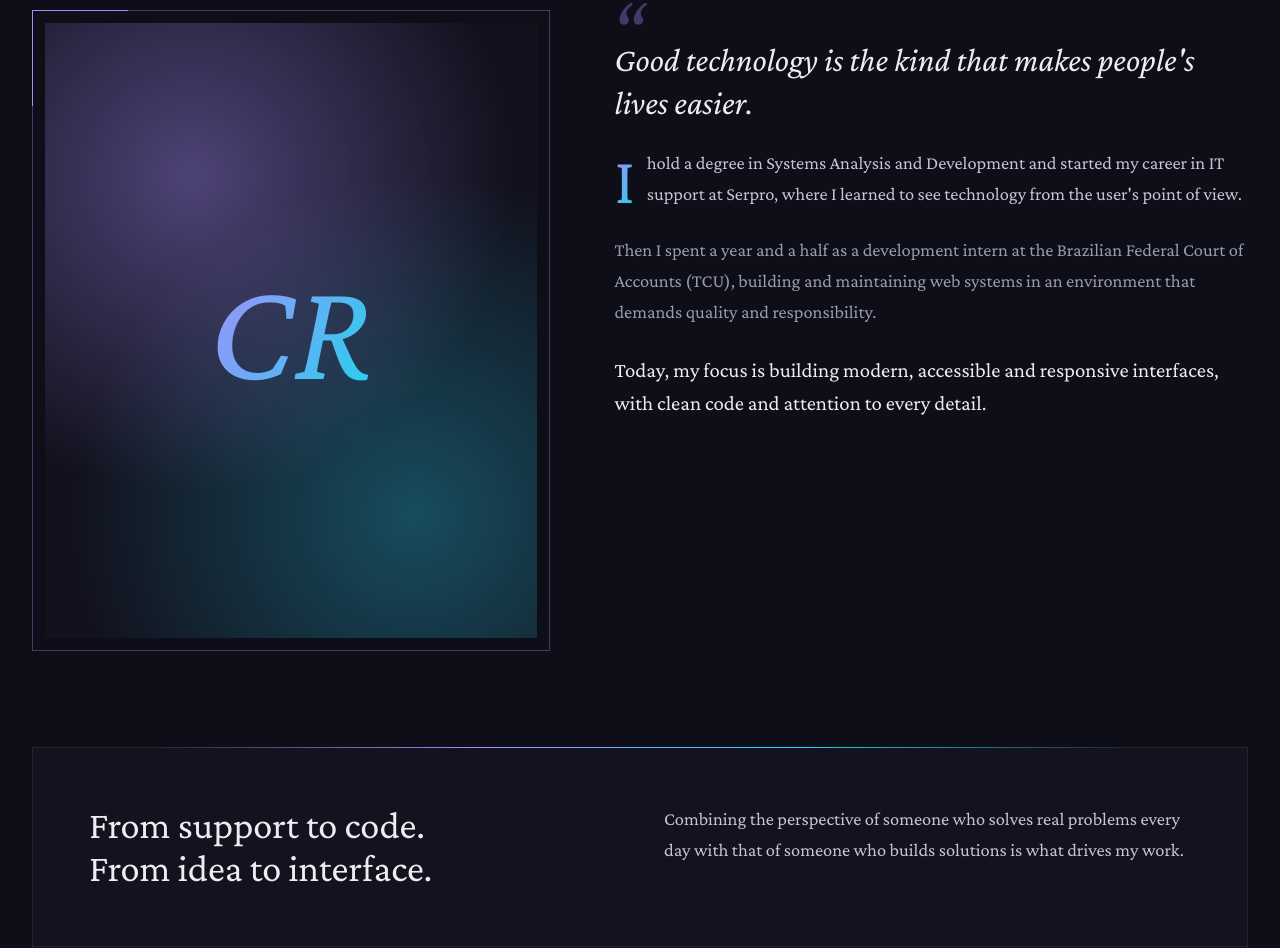
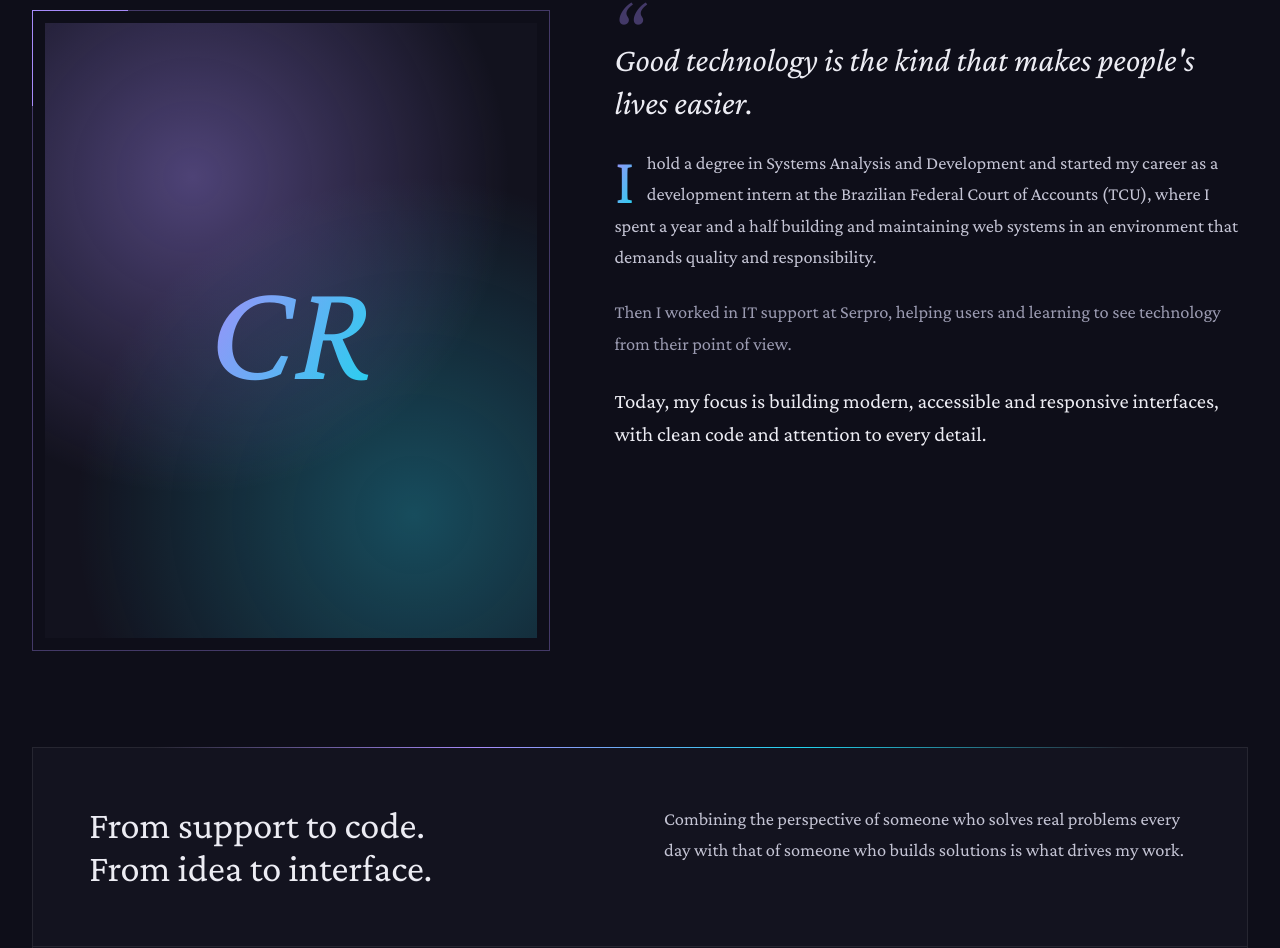
Before and after one commit to camilagermanoo/camilagermanoo.github.io, a plain HTML site: page index.html in a window 1280 px wide. Shown: the part 1285-2233 px from the top of the page. Drawn offline with nearby package versions, Linux system fonts and the light colour scheme.

Commit message:
fix: corrige ordem da trajetória profissional no texto sobre

```diff
--- a/assets/js/main.js
+++ b/assets/js/main.js
@@ -20,8 +20,8 @@ const translations = {
     "hero.cta": "Ver projetos",
     "about.title": "Quem é",
     "about.quote": "Tecnologia boa é a que facilita a vida de quem usa.",
-    "about.p1": "Sou formada em Análise e Desenvolvimento de Sistemas e comecei minha trajetória no suporte de TI do Serpro, onde aprendi a olhar para a tecnologia pelo lado de quem usa.",
-    "about.p2": "Depois, passei um ano e meio como estagiária de desenvolvimento no Tribunal de Contas da União, criando e mantendo sistemas web em um ambiente que exige qualidade e responsabilidade.",
+    "about.p1": "Sou formada em Análise e Desenvolvimento de Sistemas e comecei minha trajetória como estagiária de desenvolvimento no Tribunal de Contas da União, onde passei um ano e meio criando e mantendo sistemas web em um ambiente que exige qualidade e responsabilidade.",
+    "about.p2": "Depois, atuei na assistência de TI do Serpro, dando suporte a usuários e aprendendo a olhar para a tecnologia pelo lado de quem usa.",
     "about.p3": "Hoje, meu foco é construir interfaces modernas, acessíveis e responsivas, com código organizado e atenção a cada detalhe.",
     "about.statement1": "Do suporte ao código.",
     "about.statement2": "Da ideia à interface.",
@@ -91,8 +91,8 @@ const translations = {
     "hero.cta": "View projects",
     "about.title": "Meet",
     "about.quote": "Good technology is the kind that makes people's lives easier.",
-    "about.p1": "I hold a degree in Systems Analysis and Development and started my career in IT support at Serpro, where I learned to see technology from the user's point of view.",
-    "about.p2": "Then I spent a year and a half as a development intern at the Brazilian Federal Court of Accounts (TCU), building and maintaining web systems in an environment that demands quality and responsibility.",
+    "about.p1": "I hold a degree in Systems Analysis and Development and started my career as a development intern at the Brazilian Federal Court of Accounts (TCU), where I spent a year and a half building and maintaining web systems in an environment that demands quality and responsibility.",
+    "about.p2": "Then I worked in IT support at Serpro, helping users and learning to see technology from their point of view.",
     "about.p3": "Today, my focus is building modern, accessible and responsive interfaces, with clean code and attention to every detail.",
     "about.statement1": "From support to code.",
     "about.statement2": "From idea to interface.",
--- a/index.html
+++ b/index.html
@@ -94,8 +94,8 @@
 
           <div class="about__content reveal">
             <p class="about__quote" data-i18n="about.quote">Tecnologia boa é a que facilita a vida de quem usa.</p>
-            <p class="about__lead" data-i18n="about.p1">Sou formada em Análise e Desenvolvimento de Sistemas e comecei minha trajetória no suporte de TI do Serpro, onde aprendi a olhar para a tecnologia pelo lado de quem usa.</p>
-            <p class="about__muted" data-i18n="about.p2">Depois, passei um ano e meio como estagiária de desenvolvimento no Tribunal de Contas da União, criando e mantendo sistemas web em um ambiente que exige qualidade e responsabilidade.</p>
+            <p class="about__lead" data-i18n="about.p1">Sou formada em Análise e Desenvolvimento de Sistemas e comecei minha trajetória como estagiária de desenvolvimento no Tribunal de Contas da União, onde passei um ano e meio criando e mantendo sistemas web em um ambiente que exige qualidade e responsabilidade.</p>
+            <p class="about__muted" data-i18n="about.p2">Depois, atuei na assistência de TI do Serpro, dando suporte a usuários e aprendendo a olhar para a tecnologia pelo lado de quem usa.</p>
             <p class="about__strong" data-i18n="about.p3">Hoje, meu foco é construir interfaces modernas, acessíveis e responsivas, com código organizado e atenção a cada detalhe.</p>
           </div>
         </div>
```
